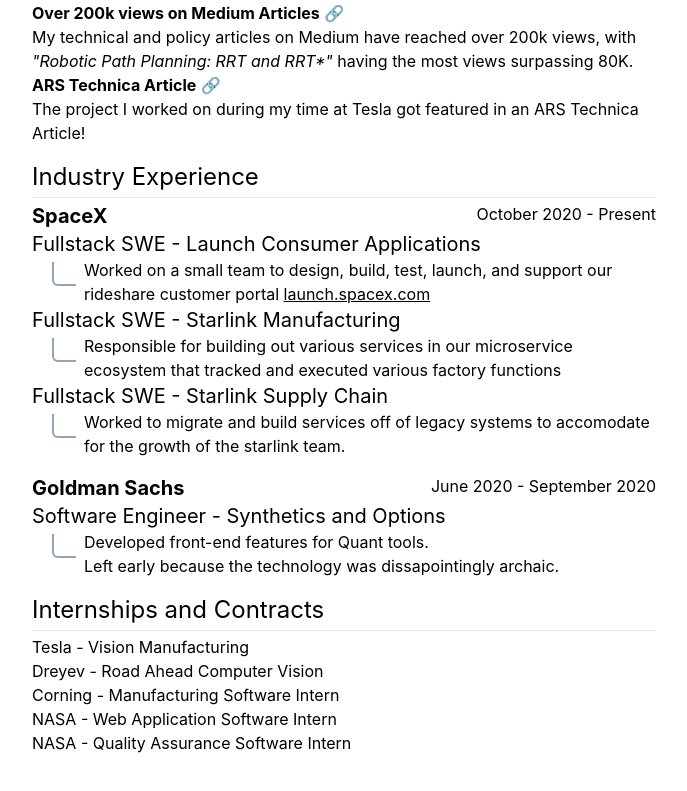
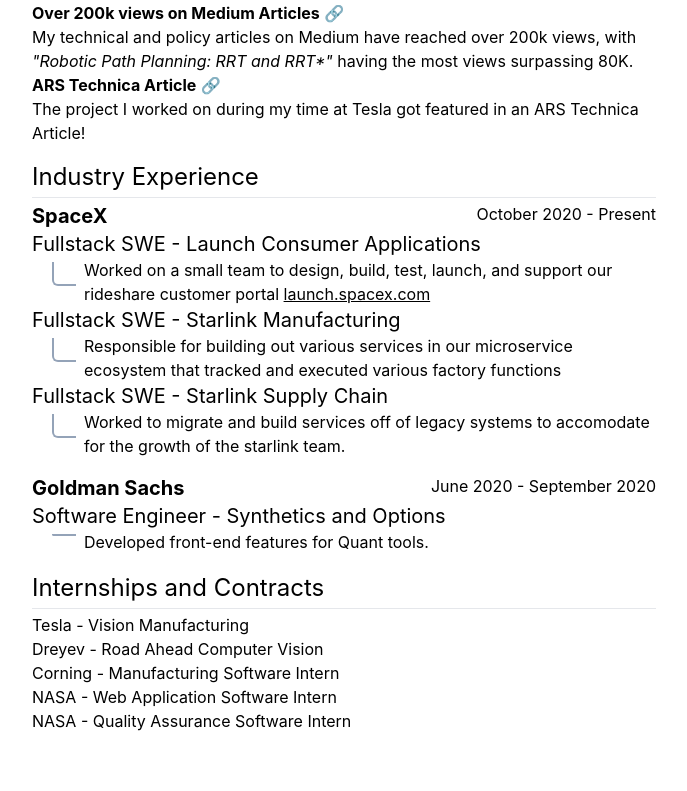
Before and after one commit to TimChinenov/tim-chinenov-resume, a React (Create React App) app: page /career in a window 1280 px wide. Shown: the part 600-1391 px from the top of the page, without its empty margins (296-983 px from the left). Built offline with nearby package versions, Linux system fonts and the light colour scheme.

Commit message:
updated meta-data description.

```diff
--- a/public/index.html
+++ b/public/index.html
@@ -7,7 +7,7 @@
     <meta name="theme-color" content="#000000" />
     <meta
       name="description"
-      content="Web site created using create-react-app"
+      content="The technology and software blog of Tim Chinenov"
     />
     <link rel="apple-touch-icon" href="%PUBLIC_URL%/favicon.ico" />
     <!--
--- a/src/career-page/career-page.tsx
+++ b/src/career-page/career-page.tsx
@@ -65,7 +65,6 @@
                     { indentBlock() }
                     <div>
                         <p>Developed front-end features for Quant tools.</p>
-                        <p>Left early because the technology was dissapointingly archaic.</p>
                     </div>
                 </div>
             </section>
```
